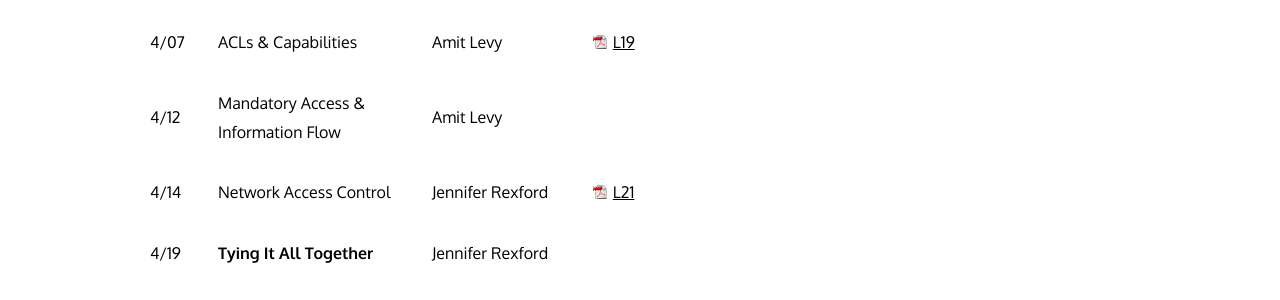
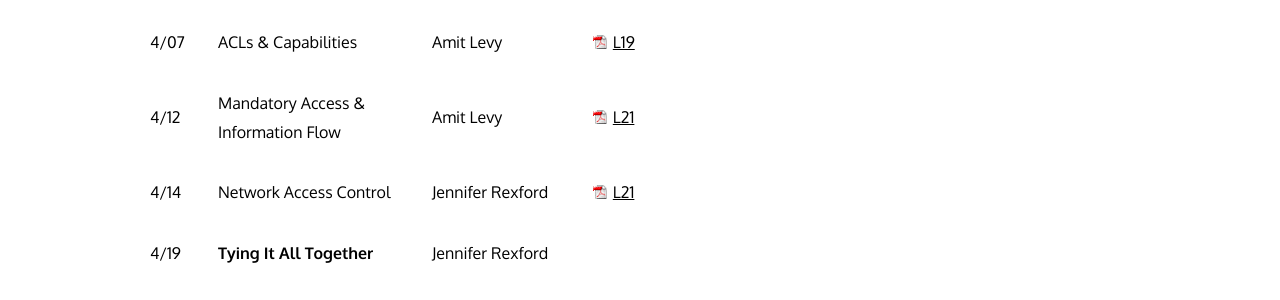
Before and after one commit to cos316/cos316-web, a Jekyll site: the page built from lectures.md, in a window 1280 px wide and 900 px high, scrolled down 1164 px. Shown: the part 461-761 px from the top of the window. Built offline with Jekyll 4.4.1, drawn with Linux system fonts in a browser that asks for light colours; nearby versions of some CDN libraries.

Commit message:
MAC Lecture

```diff
--- a/lectures.md
+++ b/lectures.md
@@ -29,7 +29,7 @@
 | 3/31 | Consistency Models | Amit Levy | [L17](/lectures/L17-consistency.pdf)  | | |
 | 4/05 | **Access Control** | Amit Levy   | [L18](/lectures/L19-access-control.pdf)  | | |
 | 4/07 | ACLs & Capabilities | Amit Levy   | [L19](/lectures/L19-acl-capabilities.pdf)   | | |
-| 4/12 | Mandatory Access & Information Flow | Amit Levy   |   | | |
+| 4/12 | Mandatory Access & Information Flow | Amit Levy | [L21](/lectures/L21-mac.pdf) | | |
 | 4/14 | Network Access Control  | Jennifer Rexford   | [L21](/lectures/L21-nacl.pdf)   |
 | 4/19 | **Tying It All Together**    | Jennifer Rexford |   | | |
 | 4/21 | **Ask Us Anything** | Amit Levy & Jennifer Rexford | | | No slides, come with your questions about systems. |
```
Also changed, not shown: 1 other file.
